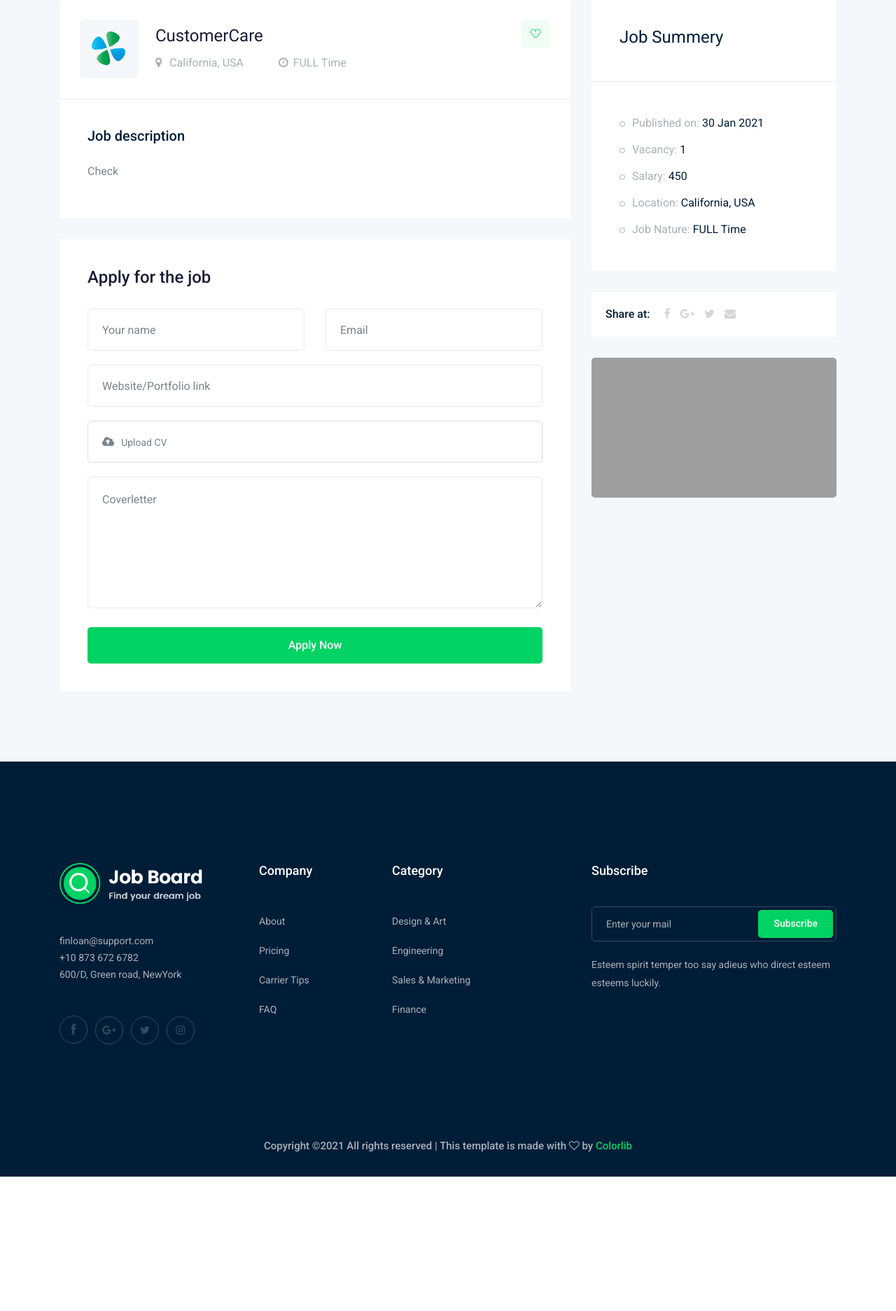
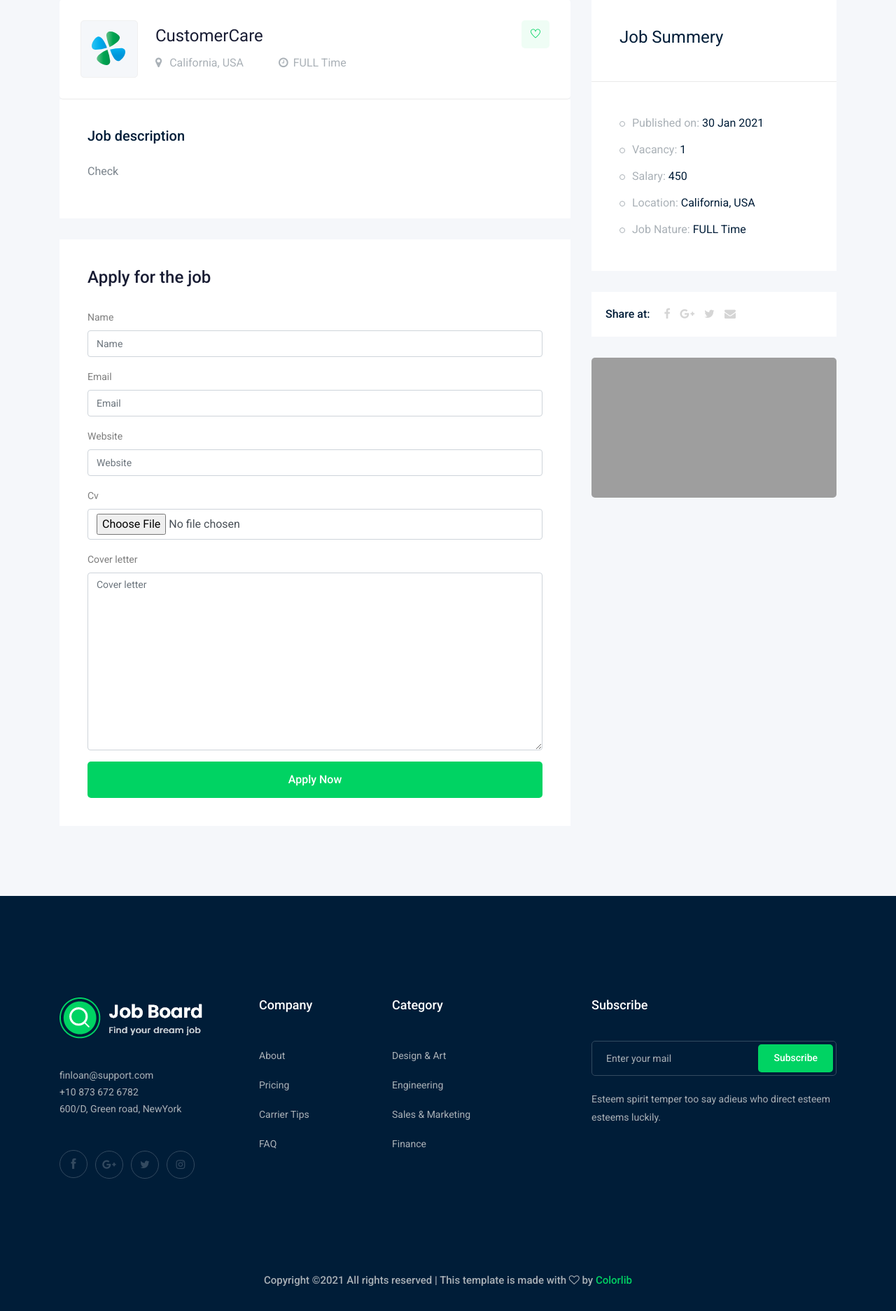
Before and after one commit to Ihmahmoud/django-Job-Board, a Django app: a page that uses job/templates/job/job_detail.html in a window 1280 px wide. Shown: the part 452-2325 px from the top of the page at 70% size. Before the commit the page ends 2133 px from the top, so only its background shows below. Run offline with Django 3.2, Linux system fonts and the light colour scheme; data comes from the database, SQL or seed files in the repository; both versions use the stored data as it was after the commit; a map, chart or similar area stays blank; some libraries are stand-ins or nearby versions; grey boxes are pictures that could not be loaded.

Commit message:
Handle with Form

```diff
--- a/job/admin.py
+++ b/job/admin.py
@@ -1,8 +1,10 @@
 from django.contrib import admin
 
 # Register your models here.
-from .models import Job , Category
+from .models import Job , Category, Apply
 
 admin.site.register(Job);
 
 admin.site.register(Category)
+
+admin.site.register(Apply)
--- /dev/null
+++ b/job/form.py
@@ -0,0 +1,9 @@
+from django import forms
+
+from .models import Apply
+
+
+class ApplyForm(forms.ModelForm):
+    class Meta:
+        model = Apply
+        fields = ['name','email','website','cv','cover_letter']
--- a/job/models.py
+++ b/job/models.py
@@ -54,3 +54,15 @@ class Category(models.Model):
 
     def __str__(self):
         return self.name
+
+class Apply(models.Model):
+    job = models.ForeignKey(Job, related_name='apply_job', on_delete=models.CASCADE)
+    name = models.CharField(max_length=50)
+    email = models.EmailField(max_length=100)
+    website = models.URLField()
+    cv = models.FileField(upload_to='apply/')
+    cover_letter = models.TextField(max_length=500)
+    created_at = models.DateTimeField(auto_now=True)
+
+    def __str__(self):
+        return self.name
--- a/job/templates/job/job_detail.html
+++ b/job/templates/job/job_detail.html
@@ -1,6 +1,7 @@
 
 
 {% extends 'base.html' %}
+{% load bootstrap4 %}
 {% block body %}
     <!-- bradcam_area  -->
     <div class="bradcam_area bradcam_bg_1">
@@ -58,46 +59,12 @@
                     </div>
                     <div class="apply_job_form white-bg">
                         <h4>Apply for the job</h4>
-                        <form action="#">
-                            <div class="row">
-                                <div class="col-md-6">
-                                    <div class="input_field">
-                                        <input type="text" placeholder="Your name">
-                                    </div>
-                                </div>
-                                <div class="col-md-6">
-                                    <div class="input_field">
-                                        <input type="text" placeholder="Email">
-                                    </div>
-                                </div>
-                                <div class="col-md-12">
-                                    <div class="input_field">
-                                        <input type="text" placeholder="Website/Portfolio link">
-                                    </div>
-                                </div>
-                                <div class="col-md-12">
-                                    <div class="input-group">
-                                        <div class="input-group-prepend">
-                                          <button type="button" id="inputGroupFileAddon03"><i class="fa fa-cloud-upload" aria-hidden="true"></i>
-                                          </button>
-                                        </div>
-                                        <div class="custom-file">
-                                          <input type="file" class="custom-file-input" id="inputGroupFile03" aria-describedby="inputGroupFileAddon03">
-                                          <label class="custom-file-label" for="inputGroupFile03">Upload CV</label>
-                                        </div>
-                                      </div>
-                                </div>
-                                <div class="col-md-12">
-                                    <div class="input_field">
-                                        <textarea name="#" id="" cols="30" rows="10" placeholder="Coverletter"></textarea>
-                                    </div>
-                                </div>
-                                <div class="col-md-12">
-                                    <div class="submit_btn">
-                                        <button class="boxed-btn3 w-100" type="submit">Apply Now</button>
-                                    </div>
-                                </div>
-                            </div>
+                        <form action="#" method="POST" enctype="multipart/form-data">
+                            {% csrf_token %}
+                            {% bootstrap_form form1 %}
+                            {% buttons %}
+                                <button class="boxed-btn3 w-100" type="submit">Apply Now</button>
+                            {% endbuttons %}
                         </form>
                     </div>
                 </div>
--- a/job/views.py
+++ b/job/views.py
@@ -1,6 +1,7 @@
 from django.shortcuts import render
 from .models import Job
 from django.core.paginator import Paginator
+from .form import ApplyForm
 
 # Create your views here.
 def job_list(request):
@@ -19,5 +20,16 @@ def job_list(request):
 def job_detail(request , slug):
     #pass
     job_detail = Job.objects.get(slug=slug);
-    context = {'job' : job_detail}
+
+    if request.method=='POST':
+        form = ApplyForm(request.POST , request.FILES)
+        if form.is_valid():
+            myform = form.save(commit=False)
+            myform.job = job_detail
+            myform.save()
+    else:
+        form  = ApplyForm()
+
+
+    context = {'job' : job_detail , 'form1':form}
     return render(request,'job/job_detail.html',context)
--- a/project/settings.py
+++ b/project/settings.py
@@ -40,6 +40,7 @@ INSTALLED_APPS = [
 
     #my apps
     'job',
+    'bootstrap4',
 ]
 
 MIDDLEWARE = [
```
Also changed, not shown: db.sqlite3, job/migrations/0010_apply.py (added), job/migrations/0011_apply_job.py (added), job/migrations/0012_apply_created_at.py (added), 8 other files.
